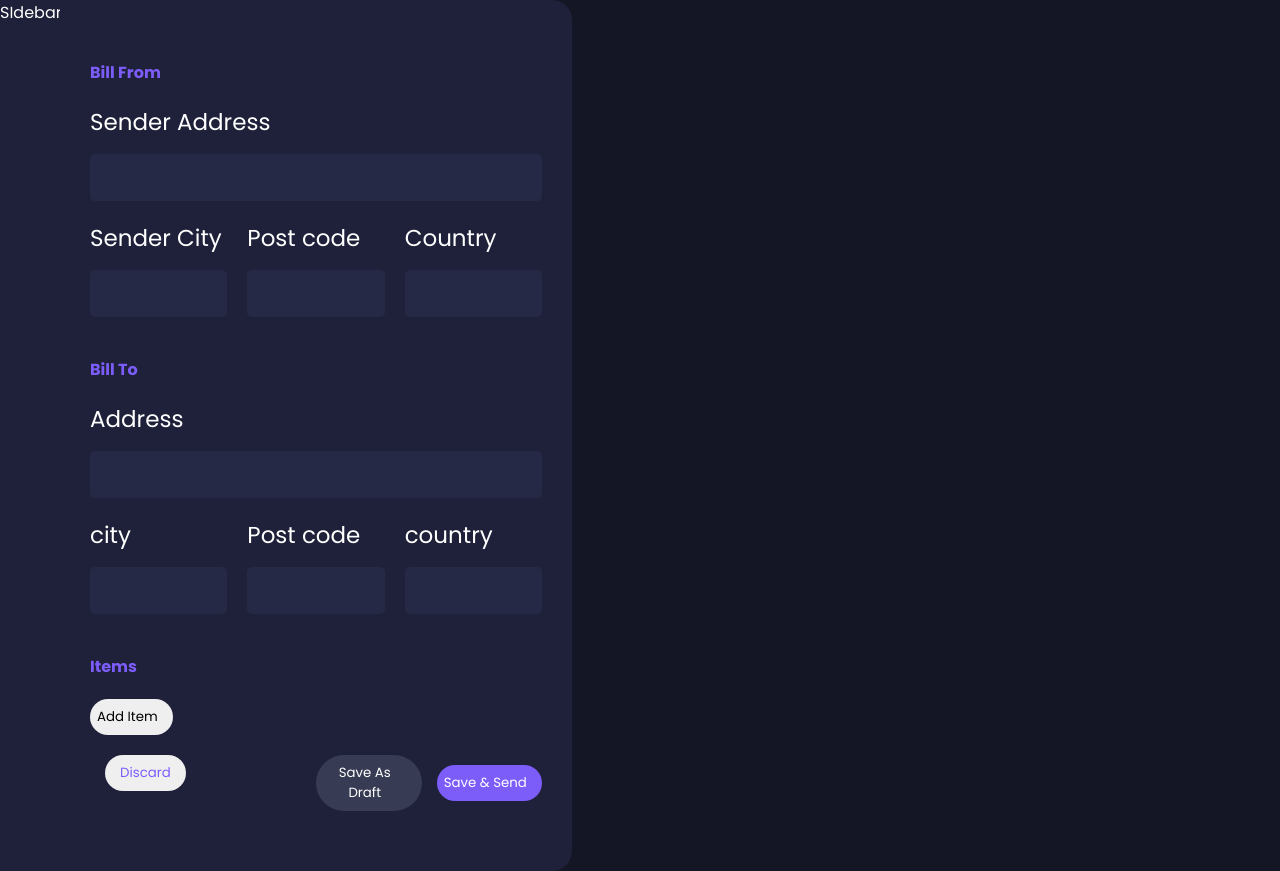
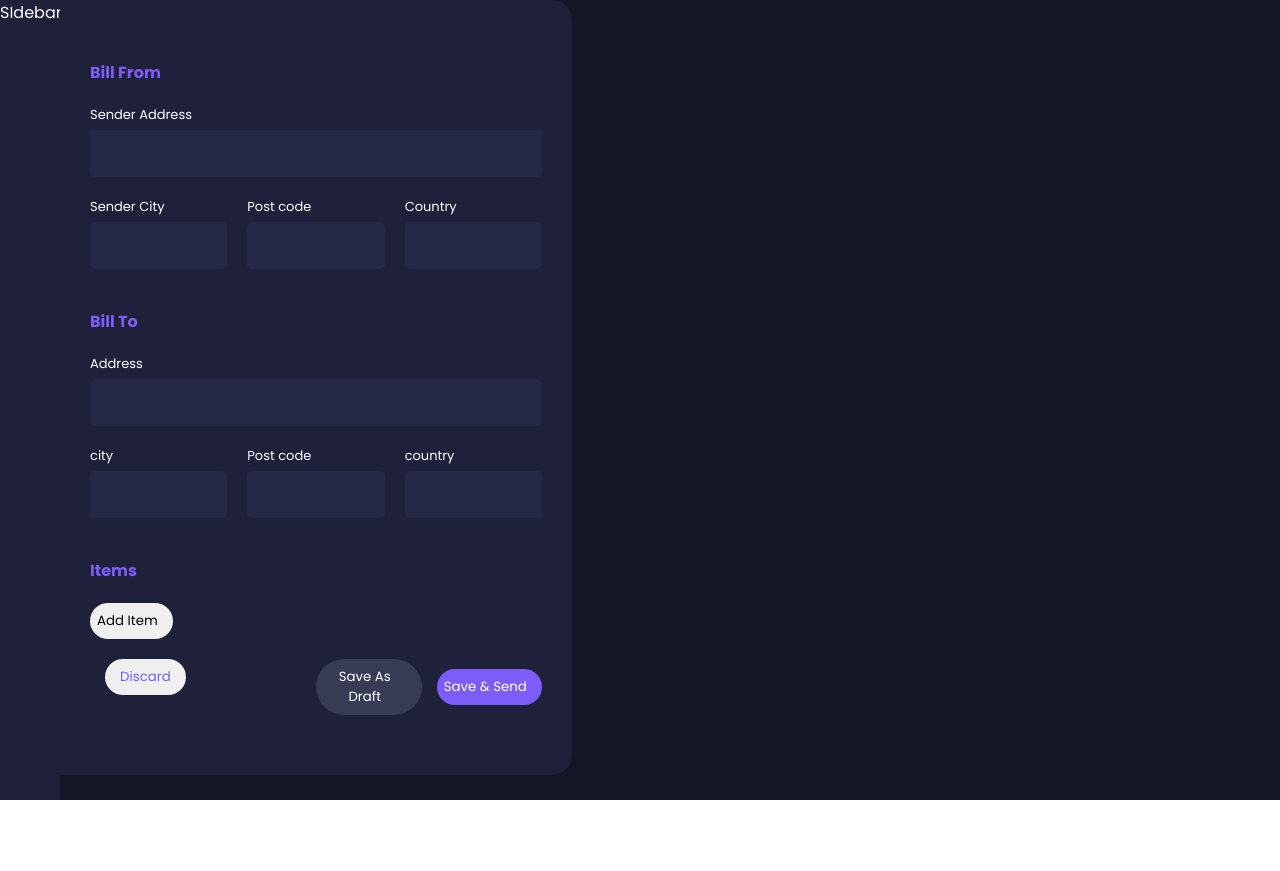
Before and after one commit to thebigbenn009/Invoice-App, a React (Vite) app: page /newInvoice in a window 1280 px wide. After the commit the page ends 800 px from the top, so only its background shows below. Built offline with nearby package versions, Linux system fonts and the light colour scheme.

Commit message:
work in progress-3

```diff
--- a/src/index.css
+++ b/src/index.css
@@ -260,8 +260,8 @@ select option :active {
   display: flex;
   justify-content: space-between;
   align-items: flex-end;
-  margin-bottom: 1.5rem;
-  font-size: 2.3rem;
+  margin-bottom: 0.5rem;
+  font-size: 1.3rem;
   font-weight: 500;
 }
 .invoice-input input,
```
